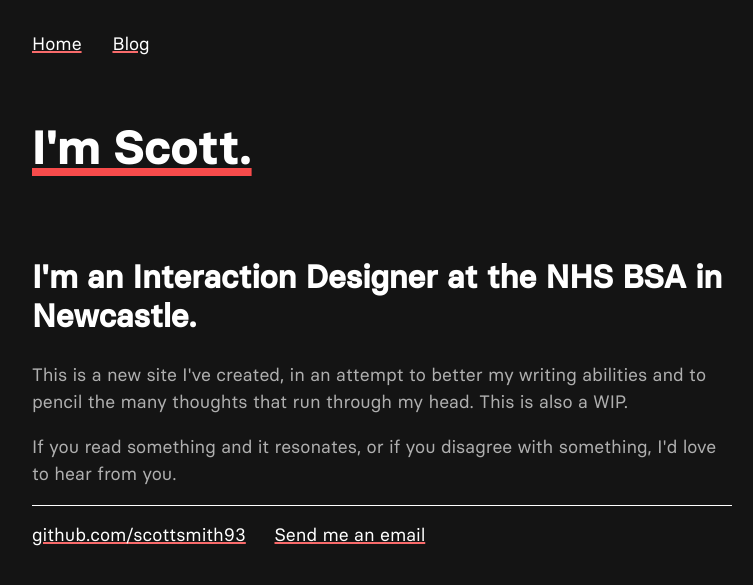
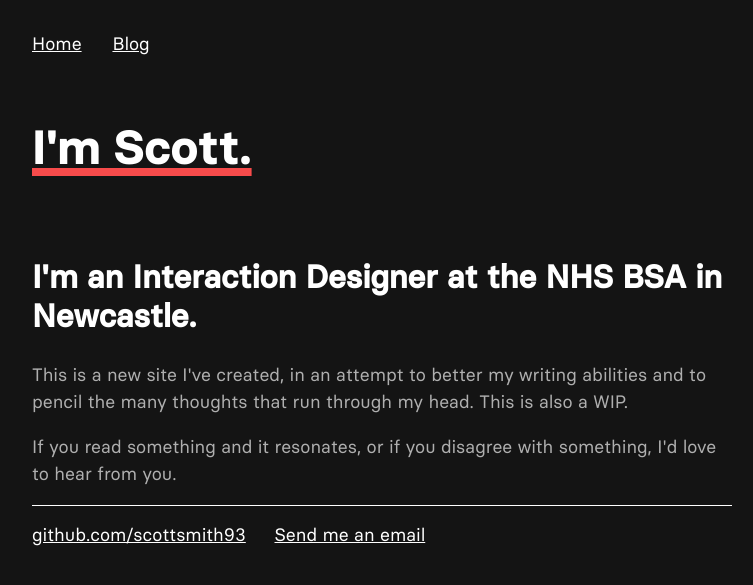
Before and after one commit to scottsmith93/scottsmith.github.io, a Jekyll site: the page built from index.html, in a window 1280 px wide. Shown: the top 585 px of the page, without its empty margins (258-1011 px from the left). Built offline with Jekyll 4.4.1, drawn with Linux system fonts in a browser that asks for light colours.

Commit message:
Update main.css

```diff
--- a/css/main.css
+++ b/css/main.css
@@ -42,8 +42,6 @@ a {
     font-family:'basier_circleregular', 'Arial', 'Sans-Serif';
     color: #FFFFFF;
     text-decoration: underline;
-    text-decoration-color: #F96B6B;
-    text-decoration-thickness: 2px;
 
 }
 a:hover {
```
